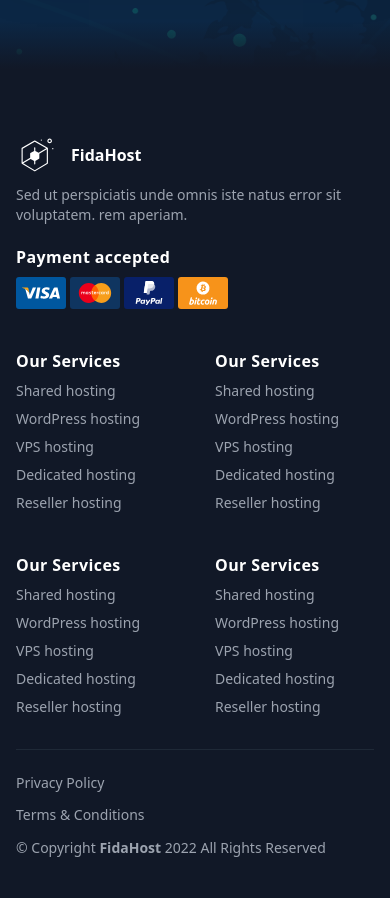
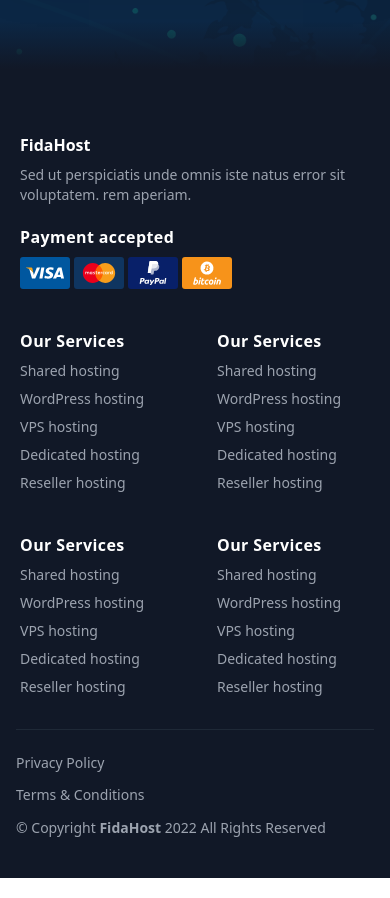
Before and after one commit to adgor/fh-vanilla, a website built with Vite: page dedi2.html in a window 390 px wide. Shown: the part 5880-6778 px from the top of the page. Built offline with nearby package versions, Linux system fonts and the light colour scheme.

Commit message:
dedi Footer responsivee

```diff
--- a/dedi2.html
+++ b/dedi2.html
@@ -2233,29 +2233,13 @@
       <div
         class="mx-auto px-4 pt-16 sm:max-w-xl md:max-w-full md:px-24 lg:max-w-screen-xl lg:px-8"
       >
-        <div class="right-0 mb-8 grid grid-cols-2 gap-10 lg:grid-cols-6">
+        <div class="right-0 ml-1 mb-8 grid grid-cols-2 gap-10 lg:grid-cols-6">
           <div class="col-span-2">
             <button
               class="flex w-full items-center rounded-md text-white focus:outline-none focus:ring-2 focus:ring-matisse-700 focus:ring-offset-2 sm:w-auto sm:items-stretch sm:justify-start"
             >
               <div class="flex items-center">
-                <svg
-                  id="logo"
-                  enable-background="new 0 0 300 300"
-                  height="44"
-                  fill="currentColor"
-                  viewBox="0 0 300 300"
-                  width="43"
-                  xmlns="http://www.w3.org/2000/svg"
-                  xmlns:xlink="http://www.w3.org/1999/xlink"
-                >
-                  <g>
-                    <path
-                      d="m234.735 35.532c-8.822 0-16 7.178-16 16s7.178 16 16 16 16-7.178 16-16-7.178-16-16-16zm0 24c-4.412 0-8-3.588-8-8s3.588-8 8-8 8 3.588 8 8-3.588 8-8 8zm-62.529-14c0-2.502 2.028-4.53 4.53-4.53s4.53 2.028 4.53 4.53c0 2.501-2.028 4.529-4.53 4.529s-4.53-2.027-4.53-4.529zm89.059 60c0 2.501-2.028 4.529-4.53 4.529s-4.53-2.028-4.53-4.529c0-2.502 2.028-4.53 4.53-4.53s4.53 2.029 4.53 4.53zm-40.522-5.459-88-51.064c-1.242-.723-2.773-.723-4.016 0l-88 51.064c-1.232.715-1.992 2.033-1.992 3.459v104c0 1.404.736 2.705 1.938 3.428l88 52.936c.635.381 1.35.572 2.062.572s1.428-.191 2.062-.572l88-52.936c1.201-.723 1.938-2.023 1.938-3.428v-104c0-1.426-.76-2.744-1.992-3.459zm-90.008-42.98 80.085 46.47-52.95 31.289-23.135-13.607v-21.713c0-2.209-1.791-4-4-4s-4 1.791-4 4v21.713l-26.027 15.309c-1.223.719-1.973 2.029-1.973 3.447v29.795l-52 30.727v-94.688zm0 198.707-80.189-48.237 51.467-30.412 24.723 14.539v19.842c0 2.209 1.791 4 4 4s4-1.791 4-4v-19.842l26.027-15.307c1.223-.719 1.973-2.029 1.973-3.447v-31.667l52-30.728v94.729z"
-                    />
-                  </g>
-                </svg>
-                <h2 class="px-3 text-base font-bold leading-normal text-white">
+                <h2 class="text-base font-bold leading-normal text-white">
                   FidaHost
                 </h2>
               </div>
```
Also changed, not shown: assets/css/main.css.
